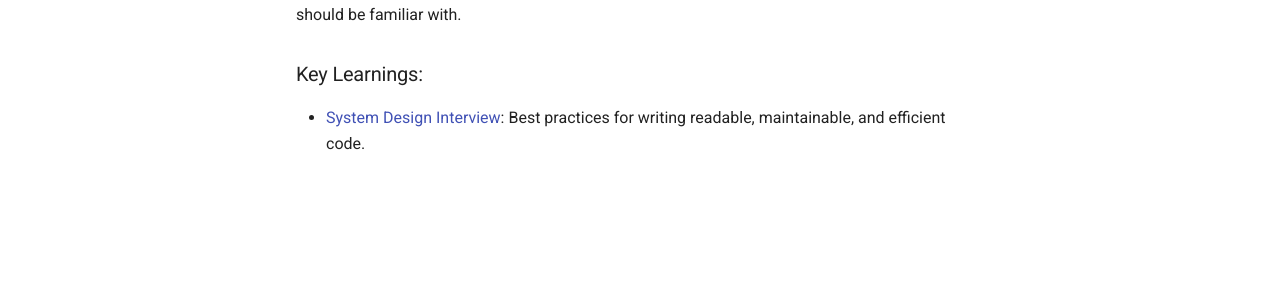
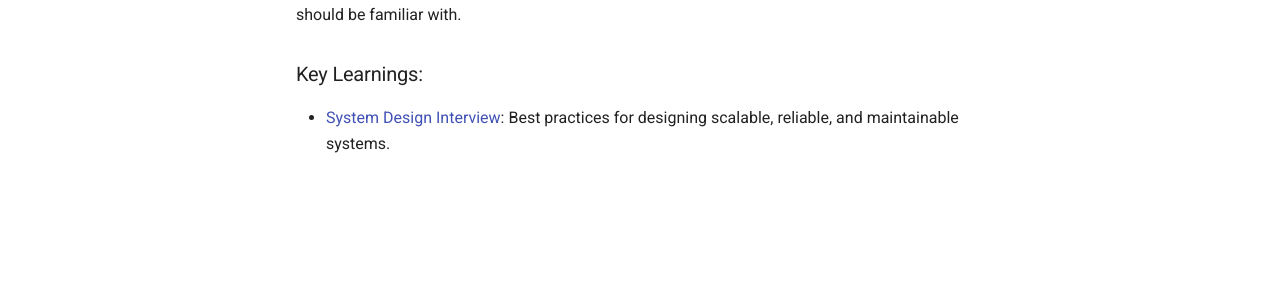
Before and after one commit to shashankshet/Learn-with-Shashank, an MkDocs documentation site: the page built from docs/developer_learning.md, in a window 1280 px wide. Shown: the part 229-529 px from the top of the page. Built offline with MkDocs 1.6.1 and Material for MkDocs 9.7.7, drawn with Linux system fonts in a browser that asks for light colours.

Commit message:
updated developer_learning.md

```diff
--- a/docs/developer_learning.md
+++ b/docs/developer_learning.md
@@ -3,4 +3,4 @@
 This section covers key concepts and best practices in software engineering. Here, you’ll find detailed notes and insights on foundational books and methodologies that every developer should be familiar with.
 
 ### Key Learnings:
-- [System Design Interview](DeveloperLearning/SystemDesingInterview.md): Best practices for writing readable, maintainable, and efficient code.
+- [System Design Interview](DeveloperLearning/SystemDesingInterview.md):  Best practices for designing scalable, reliable, and maintainable systems.
```
